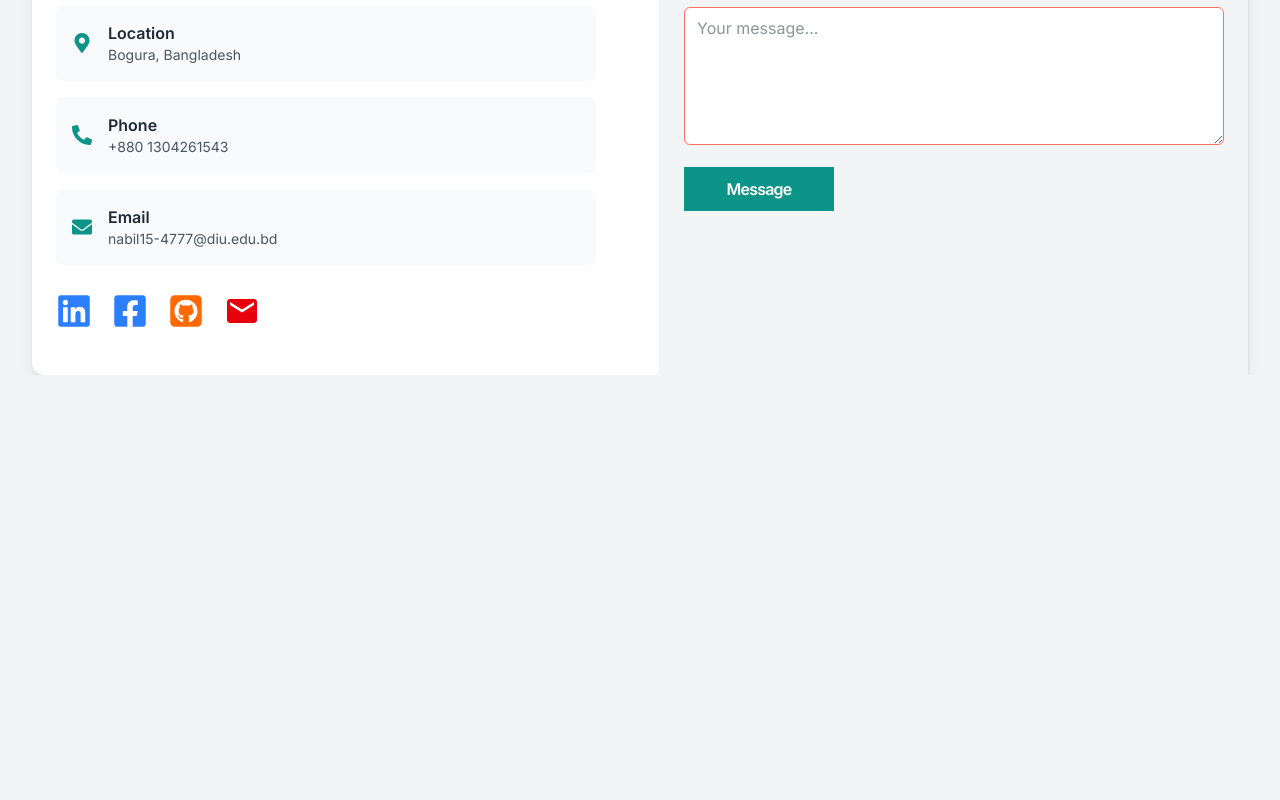
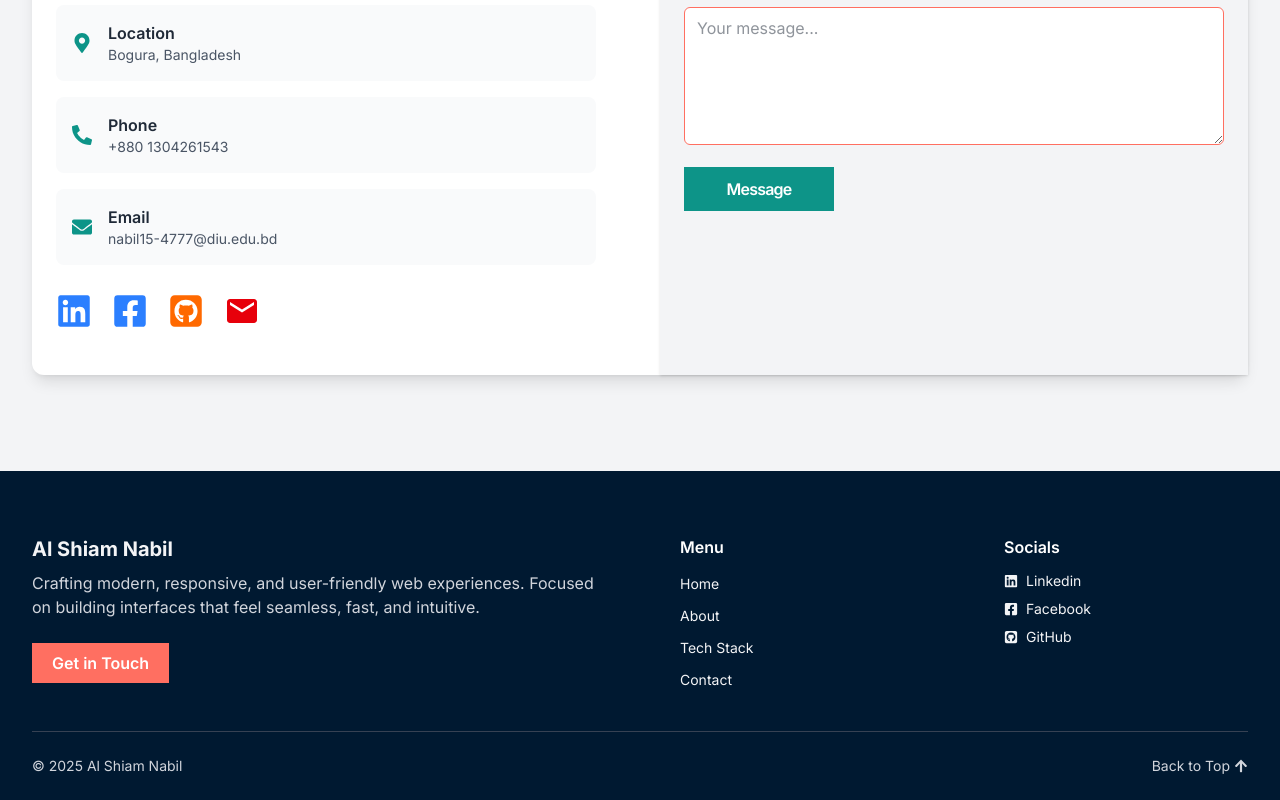
Before and after one commit to Al-Shiam-Nabil/al-shiam-nabil-portfolio, a React (Vite) app: page / in a window 1280 px wide. Shown: the part 2659-3459 px from the top of the page. Before the commit the page ends 3034 px from the top, so only its background shows below. Built offline with nearby package versions, Linux system fonts and the light colour scheme.

Commit message:
footer added

```diff
--- a/src/App.jsx
+++ b/src/App.jsx
@@ -1,6 +1,7 @@
 import AboutMe from "./Components/AboutMe/AboutMe";
 import Banner from "./Components/Banner/Banner";
 import Contact from "./Components/Contact/Contact";
+import Footer from "./Components/Footer/Footer";
 import Navbar from "./Components/Header/Navbar";
 import Projects from "./Components/projects/Projects";
 import TechStack from "./Components/TechStack/TechStack";
@@ -17,9 +18,12 @@ function App() {
           <Banner></Banner>
           <AboutMe></AboutMe>
           <TechStack></TechStack>
+
         <Projects></Projects>
         <Contact></Contact>
         </main>
+
+        <Footer></Footer>
       </div>
     </>
   );
--- a/src/Components/Contact/Contact.jsx
+++ b/src/Components/Contact/Contact.jsx
@@ -82,11 +82,11 @@ const Contact = () => {
               </a>
 
               <a
-                href="mailto:nabil15-4777@diu.edu.bd"
+                href="https://mail.google.com/mail/?view=cm&fs=1&to=nabil15-4777@diu.edu.bd"
                 target="_blank"
-                className="hover:scale-110 duration-400 ease-in-out inline-block"
+                 className="hover:scale-110 duration-400 ease-in-out inline-block"
               >
-                <MdEmail className="text-red-600 text-4xl"></MdEmail>{" "}
+                <MdEmail className="text-red-600 text-4xl" />
               </a>
             </div>
           </div>
--- /dev/null
+++ b/src/Components/Footer/Footer.jsx
@@ -0,0 +1,118 @@
+import {
+
+  FaLinkedin,
+
+  FaArrowUp,
+  FaFacebookSquare,
+} from "react-icons/fa";
+import Container from "../Shared/Container";
+import { FaSquareGithub } from "react-icons/fa6";
+
+const Footer = () => {
+  return (
+    <footer className="bg-[#001931] text-base-100 pt-16 pb-6 mt-24">
+      <Container>
+        <div className=" grid grid-cols-1 md:grid-cols-3 lg:grid-cols-4 gap-10 md:gap-20  ">
+          {/* Left */}
+          <div className="lg:col-span-2">
+            <h2 className="text-xl font-bold flex items-center gap-2">
+              Al Shiam Nabil
+            </h2>
+            <p className="text-gray-300 mt-2">
+              Crafting modern, responsive, and user-friendly web experiences.
+              Focused on building interfaces that feel seamless, fast, and
+              intuitive.
+            </p>
+
+            <a
+              href=""
+              className="inline-block bg-secondary text-white font-semibold px-5 py-2  mt-6 hover:opacity-90 transition"
+            >
+              Get in Touch
+            </a>
+          </div>
+
+          {/* Menu */}
+          <div className="flex flex-col ">
+            <h3 className="font-semibold text-white mb-3">Menu</h3>
+            <ul className="space-y-2">
+              <li>
+                <a href="#home" className="hover:underline text-sm transition">
+                  Home
+                </a>
+              </li>
+              <li>
+                <a href="#work" className="hover:underline text-sm transition">
+                  About
+                </a>
+              </li>
+              <li>
+                <a href="#about" className="hover:underline text-sm transition">
+                  Tech Stack
+                </a>
+              </li>
+
+              <li>
+                <a
+                  href="#contact"
+                  className="hover:underline text-sm transition"
+                >
+                  Contact
+                </a>
+              </li>
+            </ul>
+
+          </div>
+
+          {/* Socials */}
+          <div className="">
+            <h3 className="font-semibold text-white mb-3">Socials</h3>
+            <ul className="space-y-2">
+              <li className="flex items-center gap-2 hover:underline text-sm cursor-pointer transition">
+                <a
+                  href="https://www.linkedin.com/in/al-shiam-nabil/"
+                  target="_blank"
+                  className=" flex items-center gap-2"
+                >
+                  <FaLinkedin className=""></FaLinkedin> Linkedin
+                </a>
+              </li>
+              <li className="flex items-center gap-2 hover:underline text-sm cursor-pointer transition">
+                <a
+                  href="https://www.facebook.com/al.shiam.nabil"
+                  target="_blank"
+                  className="flex gap-2 items-center"
+                >
+                  <FaFacebookSquare></FaFacebookSquare>Facebook
+                </a>
+              </li>
+              <li className="flex items-center gap-2 hover:underline text-sm cursor-pointer transition">
+                <a
+                  href="https://github.com/Al-Shiam-Nabil"
+                  target="_blank"
+                  className="flex items-center gap-2"
+                >
+                  <FaSquareGithub></FaSquareGithub>GitHub
+                </a>
+              </li>
+            </ul>
+          </div>
+        </div>
+
+        {/* Bottom row */}
+        <div className="border-t border-gray-700 mt-10 pt-6  flex flex-col md:flex-row justify-between items-center text-sm text-gray-300">
+          <p>© 2025 Al Shiam Nabil</p>
+
+          <button
+            onClick={() => window.scrollTo({ top: 0, behavior: "smooth" })}
+            className="flex items-center gap-1 hover:text-cyan-400 transition mt-4 md:mt-0"
+          >
+            Back to Top <FaArrowUp />
+          </button>
+        </div>
+      </Container>
+    </footer>
+  );
+};
+
+export default Footer;
```
